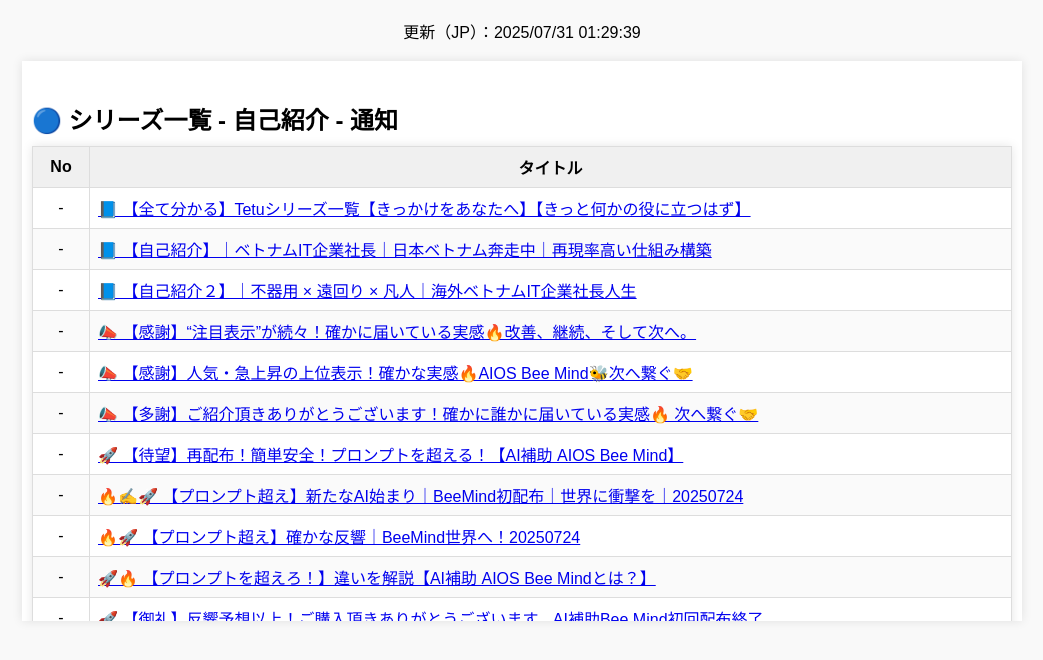
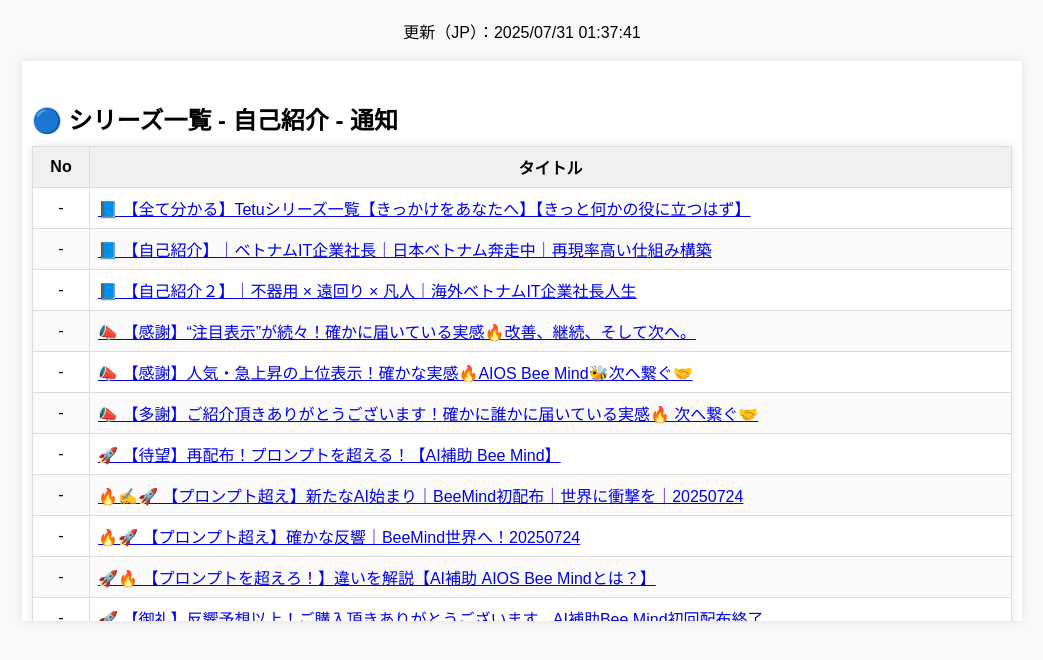
Before and after one commit to BeeMind51/Preinfo, a plain HTML site: page note-list.html in a window 1280 px wide. Shown: the part 134-794 px from the top of the page, without its empty margins (118-1161 px from the left). Drawn offline with Linux system fonts and the light colour scheme.

Commit message:
Update note-list.html

```diff
--- a/note-list.html
+++ b/note-list.html
@@ -48,7 +48,7 @@
 </head>
 <body>
   <h1>📚 note記事一覧</h1>
-  <a>更新（JP）：2025/07/31 01:29:39</a><br>
+  <a>更新（JP）：2025/07/31 01:37:41</a><br>
 
   <div class="table-container">
 <h2>🔵 シリーズ一覧 - 自己紹介 - 通知</h2>
@@ -83,7 +83,7 @@
               </tr>
 <tr>
                 <td class="center no">-</td>
-                <td class="title"><a href="https://note.com/tetu_style/n/n06b5a0791890" target="_blank">🚀 【待望】再配布！簡単安全！プロンプトを超える！【AI補助 AIOS Bee Mind】</a></td>
+                <td class="title"><a href="https://note.com/tetu_style/n/n06b5a0791890" target="_blank">🚀 【待望】再配布！プロンプトを超える！【AI補助 Bee Mind】</a></td>
               </tr>
 <tr>
                 <td class="center no">-</td>
```
